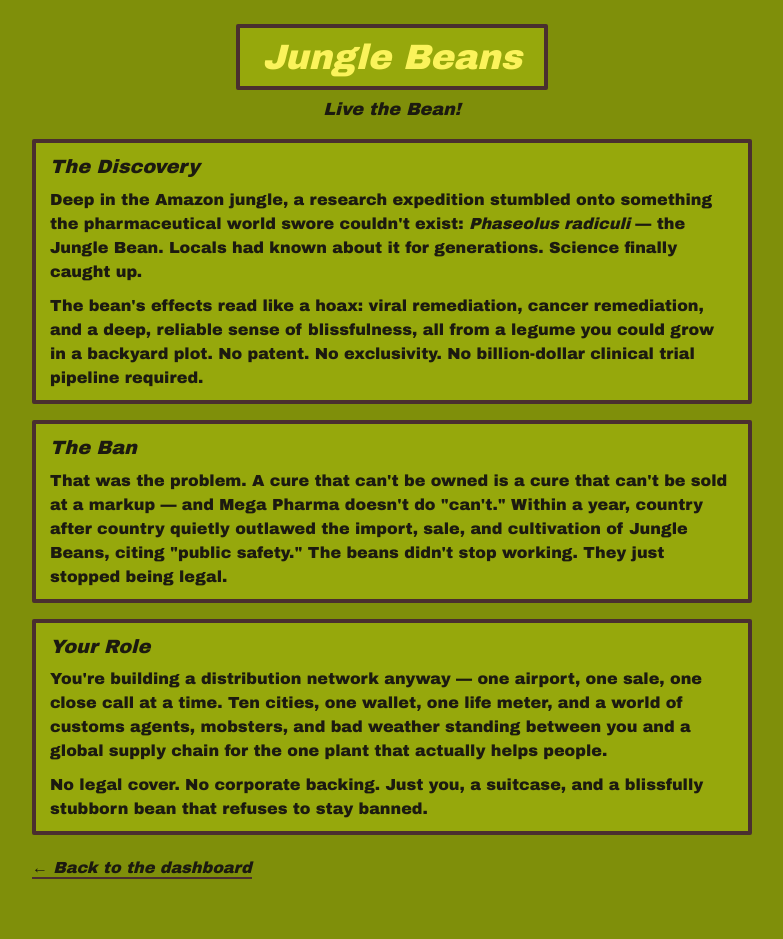
After one commit to adairr/jungle-beans, a Flask app: page /about in a window 1280 px wide. The commit adds this page. Shown: the whole page, without its empty margins (248-1031 px from the left). Run offline with Flask 3, Linux system fonts and the light colour scheme.

Commit message:
Add "Live the Bean!" catchphrase link and game background page
Adds a new /about route and template telling the game's backstory
(the Phaseolus radiculi discovery, the ban, the player's role) in the
same retro dashboard styling. "Live the Bean!" appears next to the
Jungle Beans title in the dashboard header and opens the page in a
new tab.

Co-Authored-By: Claude Sonnet 5 <noreply@anthropic.com>

```diff
--- a/src/jungle_beans_game/app.py
+++ b/src/jungle_beans_game/app.py
@@ -15,6 +15,11 @@ GAME = GameState()
 def index():
     sell_pct = round(100 * (1 - data.SELL_SPREAD_PCT))
     return render_template("index.html", sell_pct=sell_pct)
+
+
+@app.get("/about")
+def about():
+    return render_template("about.html")
 
 
 @app.get("/api/state")
--- /dev/null
+++ b/src/jungle_beans_game/static/css/about.css
@@ -0,0 +1,56 @@
+.about-body {
+  height: auto;
+  overflow-y: auto;
+  display: block;
+  padding: 24px 16px 60px;
+}
+
+.about-page {
+  max-width: 720px;
+  margin: 0 auto;
+}
+
+.about-header {
+  text-align: center;
+  margin-bottom: 20px;
+}
+.about-header h1 {
+  color: var(--yellow);
+  background: var(--olive);
+  display: inline-block;
+  padding: 10px 22px;
+  border: 4px solid var(--maroon);
+  border-radius: 2px;
+  font-size: 2.2rem;
+  margin: 0;
+}
+.about-tagline {
+  margin: 10px 0 0 0;
+  font-style: italic;
+  font-weight: 800;
+  font-size: 1.1rem;
+  color: var(--ink);
+}
+
+.about-panel {
+  margin-bottom: 16px;
+  line-height: 1.5;
+}
+.about-panel h2 { font-size: 1.2rem; }
+.about-panel p {
+  font-style: normal;
+  font-weight: normal;
+  margin: 0 0 10px 0;
+}
+.about-panel p:last-child { margin-bottom: 0; }
+
+.about-back {
+  display: inline-block;
+  margin-top: 8px;
+  font-style: italic;
+  font-weight: 800;
+  color: var(--ink);
+  text-decoration: none;
+  border-bottom: 2px solid var(--maroon);
+}
+.about-back:hover { color: var(--maroon); }
--- a/src/jungle_beans_game/static/css/style.css
+++ b/src/jungle_beans_game/static/css/style.css
@@ -56,8 +56,24 @@ button, select, input {
   min-height: 0;
 }
 
-.logo-panel { grid-area: logo; }
-.logo-panel h1 { color: var(--yellow); font-size: 2rem; }
+.logo-panel {
+  grid-area: logo;
+  display: flex;
+  align-items: baseline;
+  gap: 12px;
+  flex-wrap: wrap;
+}
+.logo-panel h1 { color: var(--yellow); font-size: 2rem; margin: 0; }
+.catchphrase-link {
+  font-style: italic;
+  font-weight: 800;
+  font-size: 0.95rem;
+  color: var(--cream);
+  text-decoration: none;
+  border-bottom: 2px solid var(--cream);
+  white-space: nowrap;
+}
+.catchphrase-link:hover { color: var(--yellow); border-color: var(--yellow); }
 
 .notices-panel { grid-area: notices; display: flex; flex-direction: column; }
 .airports-panel { grid-area: airports; display: flex; flex-direction: column; }
--- /dev/null
+++ b/src/jungle_beans_game/templates/about.html
@@ -0,0 +1,62 @@
+<!doctype html>
+<html lang="en">
+<head>
+  <meta charset="utf-8" />
+  <meta name="viewport" content="width=device-width, initial-scale=1" />
+  <title>Jungle Beans — Live the Bean!</title>
+  <link rel="stylesheet" href="{{ url_for('static', filename='css/style.css') }}" />
+  <link rel="stylesheet" href="{{ url_for('static', filename='css/about.css') }}" />
+</head>
+<body class="about-body">
+  <div class="about-page">
+    <header class="about-header">
+      <h1>Jungle Beans</h1>
+      <p class="about-tagline">Live the Bean!</p>
+    </header>
+
+    <div class="panel about-panel">
+      <h2>The Discovery</h2>
+      <p>
+        Deep in the Amazon jungle, a research expedition stumbled onto something
+        the pharmaceutical world swore couldn't exist: <em>Phaseolus radiculi</em>
+        — the Jungle Bean. Locals had known about it for generations. Science
+        finally caught up.
+      </p>
+      <p>
+        The bean's effects read like a hoax: viral remediation, cancer
+        remediation, and a deep, reliable sense of blissfulness, all from a
+        legume you could grow in a backyard plot. No patent. No exclusivity.
+        No billion-dollar clinical trial pipeline required.
+      </p>
+    </div>
+
+    <div class="panel about-panel">
+      <h2>The Ban</h2>
+      <p>
+        That was the problem. A cure that can't be owned is a cure that can't
+        be sold at a markup — and Mega Pharma doesn't do "can't." Within a
+        year, country after country quietly outlawed the import, sale, and
+        cultivation of Jungle Beans, citing "public safety." The beans didn't
+        stop working. They just stopped being legal.
+      </p>
+    </div>
+
+    <div class="panel about-panel">
+      <h2>Your Role</h2>
+      <p>
+        You're building a distribution network anyway — one airport, one
+        sale, one close call at a time. Ten cities, one wallet, one life
+        meter, and a world of customs agents, mobsters, and bad weather
+        standing between you and a global supply chain for the one plant
+        that actually helps people.
+      </p>
+      <p>
+        No legal cover. No corporate backing. Just you, a suitcase, and a
+        blissfully stubborn bean that refuses to stay banned.
+      </p>
+    </div>
+
+    <a class="about-back" href="{{ url_for('index') }}">&larr; Back to the dashboard</a>
+  </div>
+</body>
+</html>
--- a/src/jungle_beans_game/templates/index.html
+++ b/src/jungle_beans_game/templates/index.html
@@ -19,6 +19,7 @@
   <div class="dashboard">
     <div class="panel logo-panel">
       <h1>Jungle Beans</h1>
+      <a class="catchphrase-link" href="{{ url_for('about') }}" target="_blank" rel="noopener">Live the Bean!</a>
     </div>
 
     <div class="panel notices-panel">
```
